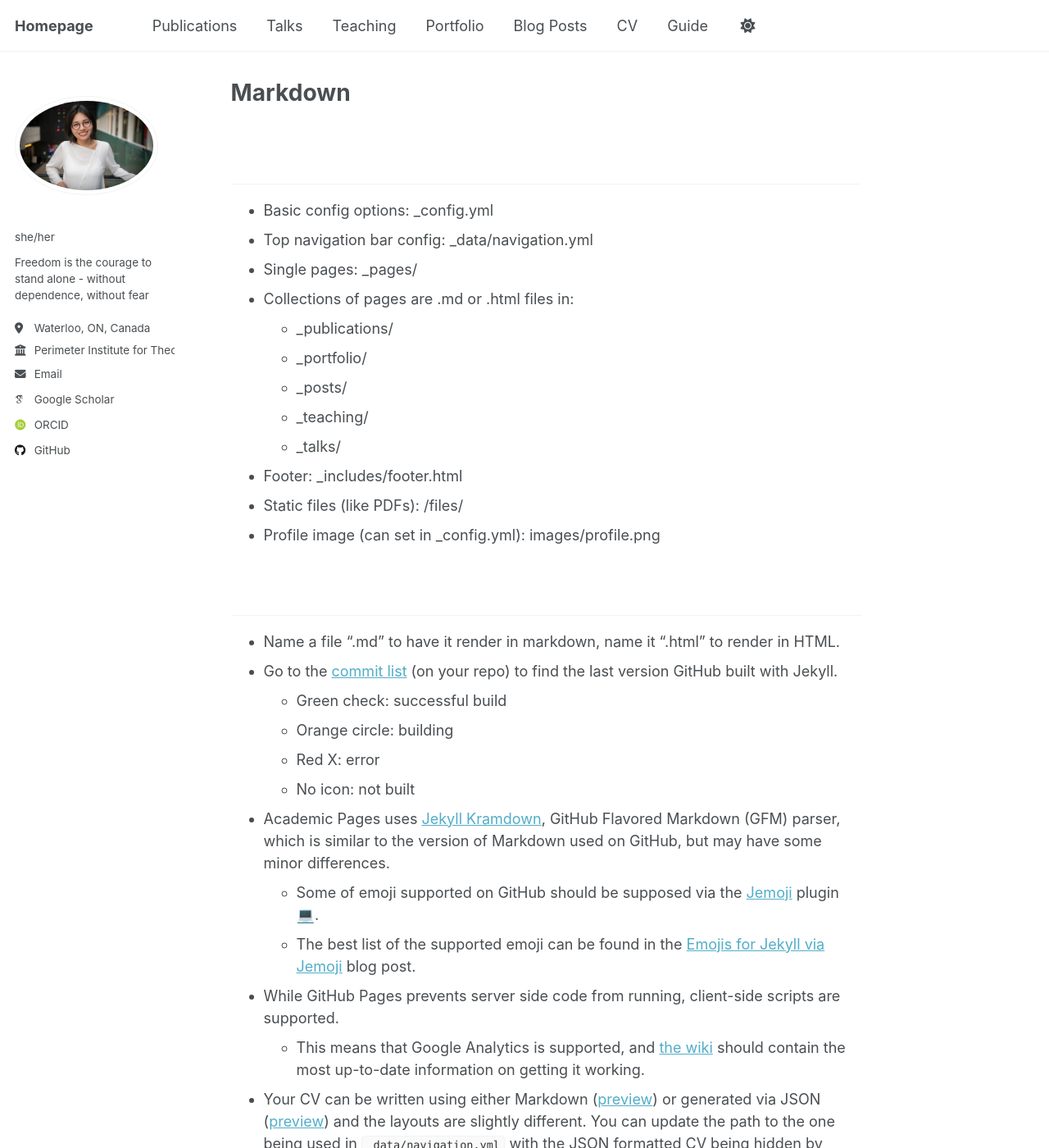
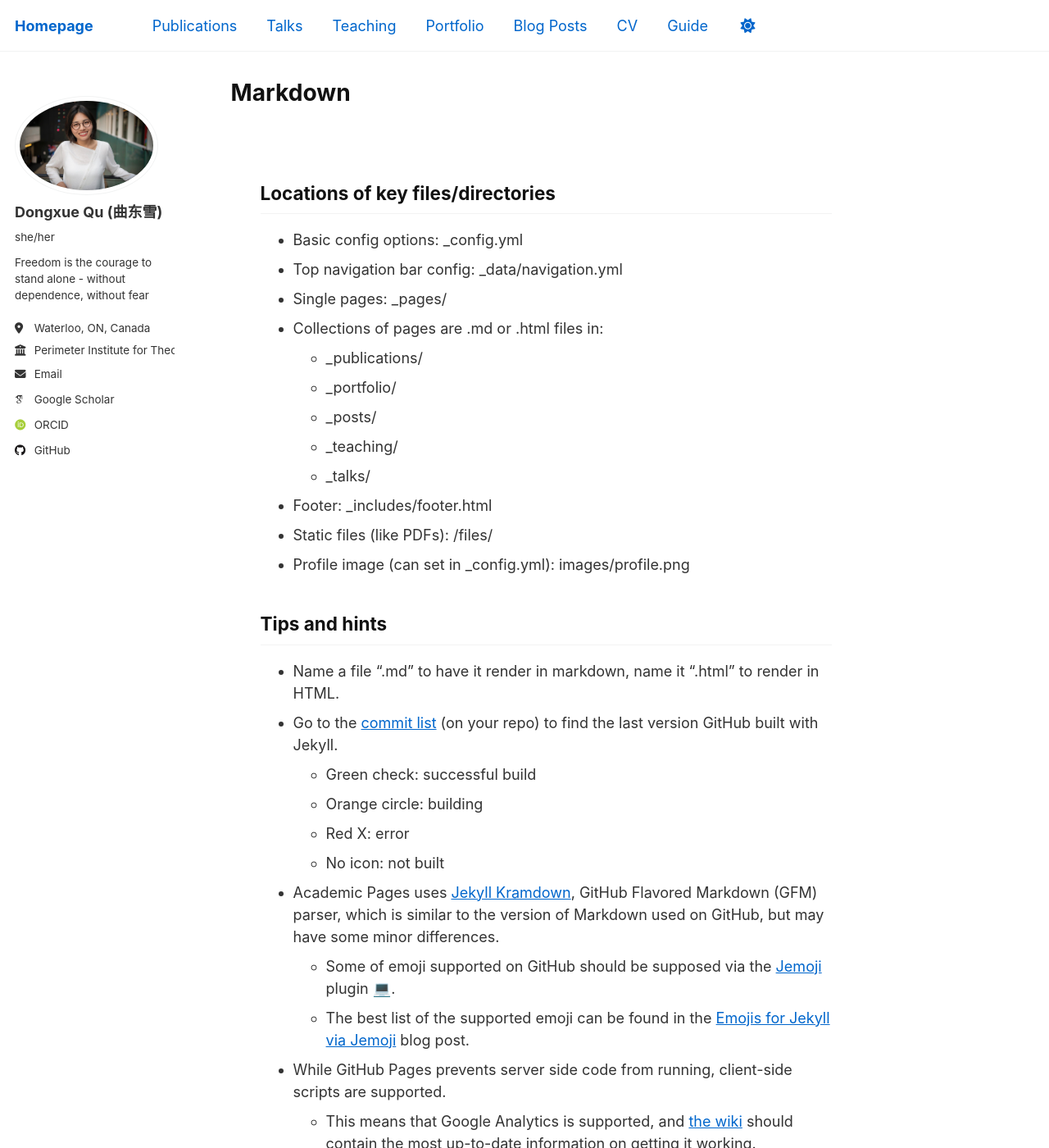
Before and after one commit to qudx54632/qudx54632.github.io, a Jekyll site: the page built from _pages/markdown.md, in a window 1280 px wide and 1400 px high. Shown: the whole window at 82% size. Built offline with Jekyll 4.4.1, drawn with Linux system fonts in a browser that asks for light colours; emoji names are drawn with the system emoji font; some web fonts are replaced.

Commit message:
Fix transparency for dark mode only

```diff
--- a/assets/css/main.scss
+++ b/assets/css/main.scss
@@ -42,24 +42,29 @@
     "vendor/magnific-popup/magnific-popup"
 ;
 
+/* -------------------------------------------------------
+   Override for particles.js background & content panels
+   ------------------------------------------------------- */
+
+/* Full-page particles canvas */
 #particles-js {
   position: fixed;
   top: 0;
   left: 0;
   width: 100vw;
   height: 100vh;
-  z-index: -1;              // behind all content
-  pointer-events: none;     // allow clicks through
+  z-index: -1;
+  pointer-events: none;
   background-color: transparent;
 }
 
-/* Make layout areas transparent to reveal background */
+/* Make all layout containers transparent so particles show through */
 body,
 html,
 .wrapper,
 .page,
+.page__inner-wrap,
 .page__content,
-.page__inner-wrap,
 .sidebar,
 .masthead,
 .page__footer,
@@ -71,17 +76,53 @@ html,
   border: none !important;
 }
 
-/* Optional: slight dark overlay behind content for readability */
-[data-theme="dark"] .page__content {
-  background: rgba(0, 0, 0, 0.6);
-  padding: 2rem;
-  border-radius: 12px;
+/* — Light Mode Panel — */
+:root:not([data-theme="dark"]) {
+  /* Semi-opaque white "glass" behind text */
+  .page__content {
+    background: rgba(255, 255, 255, 0.8);
+    padding: 2rem;
+    border-radius: 12px;
+    color: #333333;
+  }
+
+  /* Dark text for readability */
+  body {
+    color: #333333;
+  }
+  h1, h2, h3, h4, h5, h6 {
+    color: #111111;
+  }
+  a {
+    color: #0066cc;
+  }
+  .sidebar .author__name,
+  .sidebar .author__bio,
+  .sidebar a {
+    color: #333333;
+  }
 }
 
-[data-theme="dark"] body {
-  color: #f0f0f0;
+/* — Dark Mode Panel — */
+[data-theme="dark"] {
+  .page__content {
+    background: rgba(0, 0, 0, 0.6);
+    padding: 2rem;
+    border-radius: 12px;
+    color: #f0f0f0;
+  }
+  body {
+    color: #f0f0f0;
+  }
+  h1, h2, h3, h4, h5, h6 {
+    color: #ffffff;
+  }
+  a {
+    color: #00bfff;
+  }
+  .sidebar .author__name,
+  .sidebar .author__bio,
+  .sidebar a {
+    color: #ffffff;
+  }
 }
-
-[data-theme="dark"] h1, h2, h3, h4, h5 {
-  color: #ffffff;
-}
```
